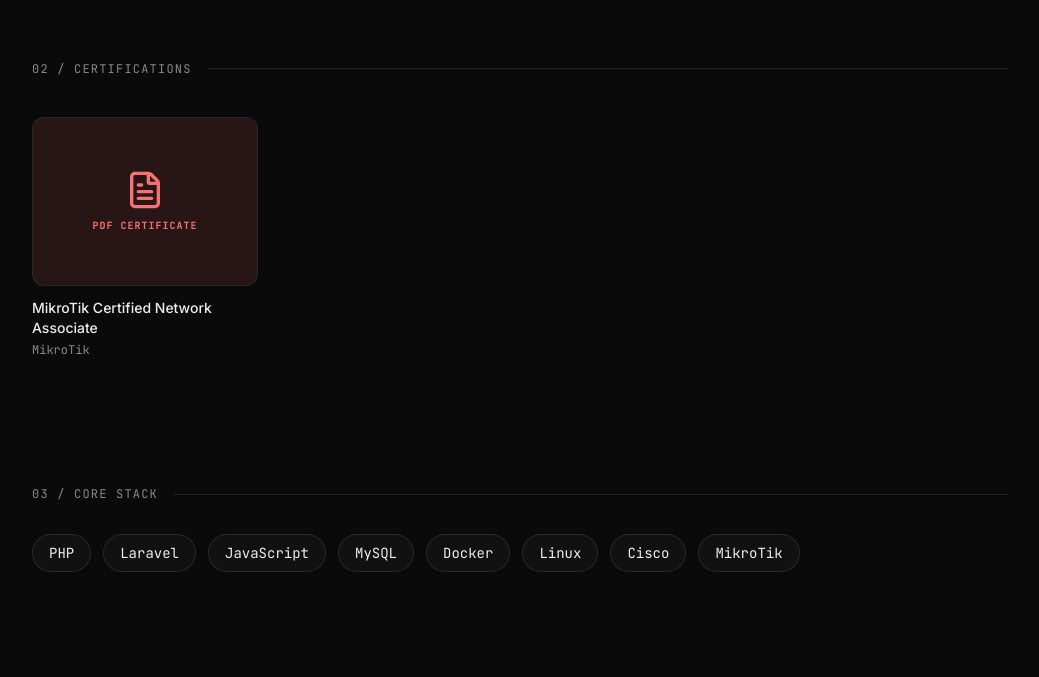
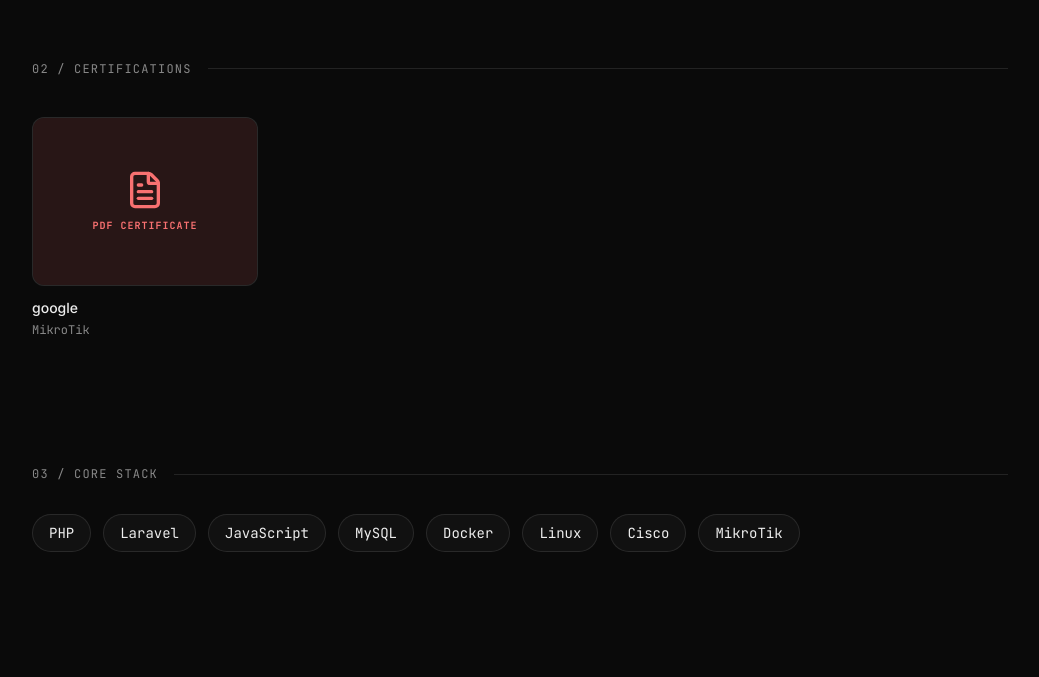
Before and after one commit to fagabondz/fagabondz.github.io, a plain HTML site: page index.html in a window 1280 px wide. Shown: the part 1142-1819 px from the top of the page, without its empty margins (120-1159 px from the left). Drawn offline with nearby package versions, Linux system fonts and the light colour scheme; a script that the page names is missing.

Commit message:
update portfolio

```diff
--- a/index.html
+++ b/index.html
@@ -156,7 +156,7 @@
         </div>
 
         <div class="grid grid-cols-2 md:grid-cols-4 gap-6">
-                                                                    <div onclick="openPublicCertModal('/uploads/certifications/cert_sample_network.pdf', 'MikroTik Certified Network Associate', 'MikroTik', '2025', 'https://mikrotik.com/certificate/sample', true)" class="group flex flex-col gap-3 cursor-pointer">
+                                                                    <div onclick="openPublicCertModal('/uploads/certifications/cert_20260815_132149_5b5756cb.pdf', 'google', 'MikroTik', '2026', 'fwfw', true)" class="group flex flex-col gap-3 cursor-pointer">
                         <div class="relative w-full aspect-[3/4] md:aspect-[4/3] rounded-xl bg-surface border border-border overflow-hidden">
                             <div class="absolute inset-0 bg-gradient-to-br from-white/5 to-transparent opacity-0 group-hover:opacity-100 transition-opacity z-10"></div>
                                                                                                 <div class="w-full h-full flex flex-col items-center justify-center bg-red-500/10 p-4 text-center group-hover:scale-105 transition-transform duration-500">
@@ -165,7 +165,7 @@
                                     </div>
                                                                                     </div>
                         <div class="flex flex-col">
-                            <h3 class="text-sm font-medium text-text group-hover:text-accent transition-colors line-clamp-2">MikroTik Certified Network Associate</h3>
+                            <h3 class="text-sm font-medium text-text group-hover:text-accent transition-colors line-clamp-2">google</h3>
                             <span class="text-xs font-mono text-muted mt-1">MikroTik</span>
                         </div>
                     </div>
```
Also changed, not shown: about/index.html (+3 -3 lines), 2 other files.
